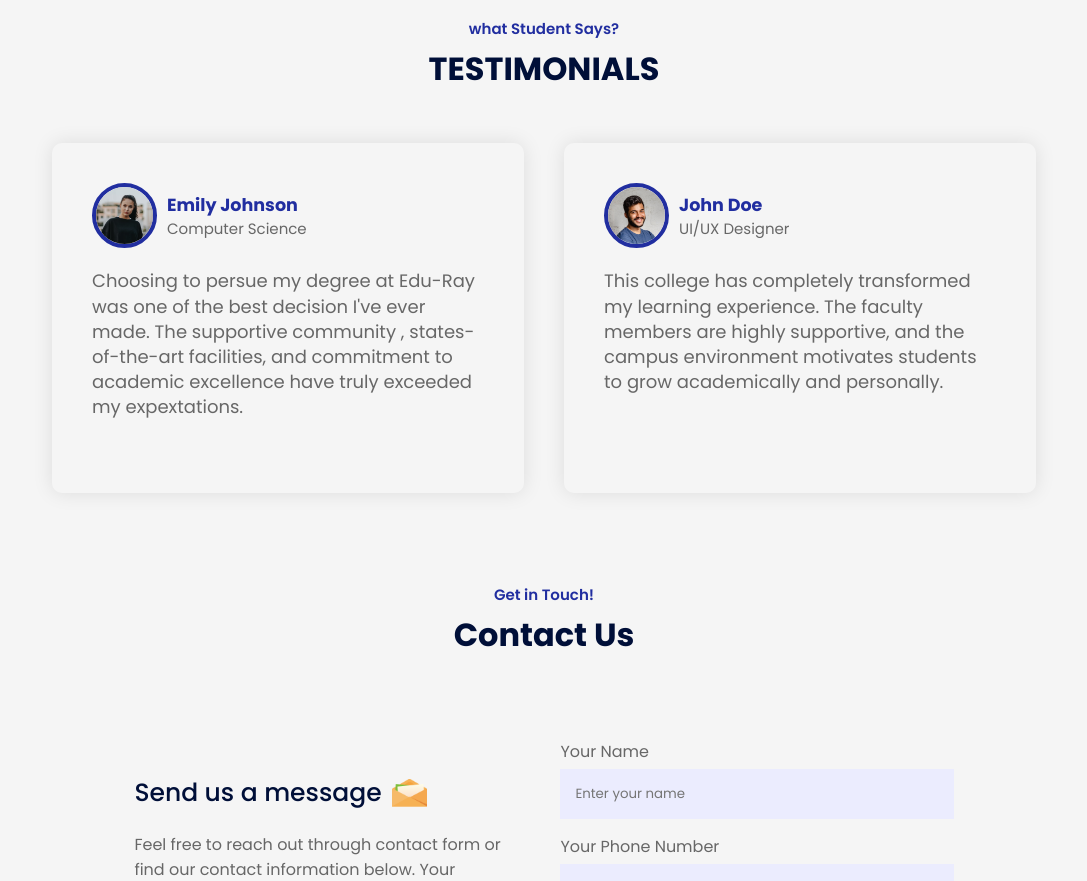
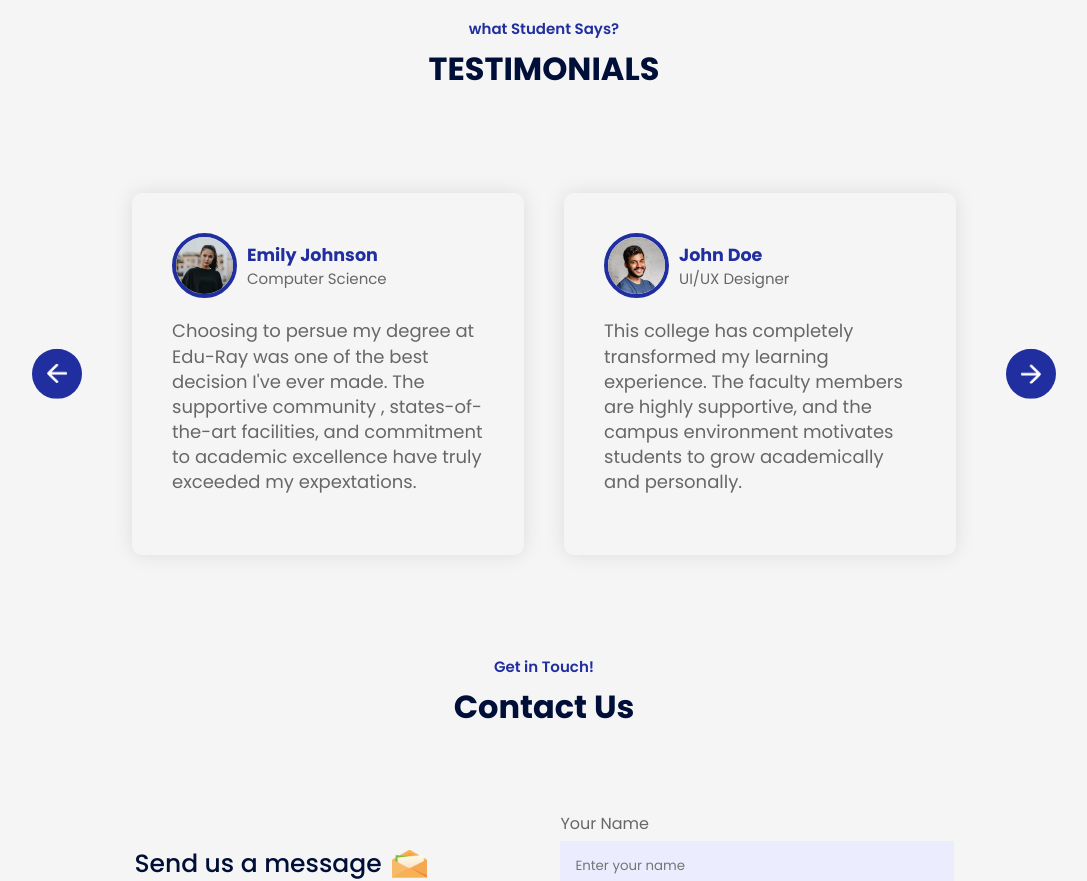
Before and after one commit to wdvaibhav15/Edu-Ray, a React (Vite) app: page / in a window 1280 px wide. Shown: the part 3140-4021 px from the top of the page, without its empty margins (96-1183 px from the left). Built offline with nearby package versions, Linux system fonts and the light colour scheme.

Commit message:
all components completed

```diff
--- a/src/Components/Testimonials/Testimonial.css
+++ b/src/Components/Testimonials/Testimonial.css
@@ -1,4 +1,4 @@
-.testimonials{
+.testimonial{
     margin: 80px auto;
     padding: 0 80px;
     position: relative;
```
